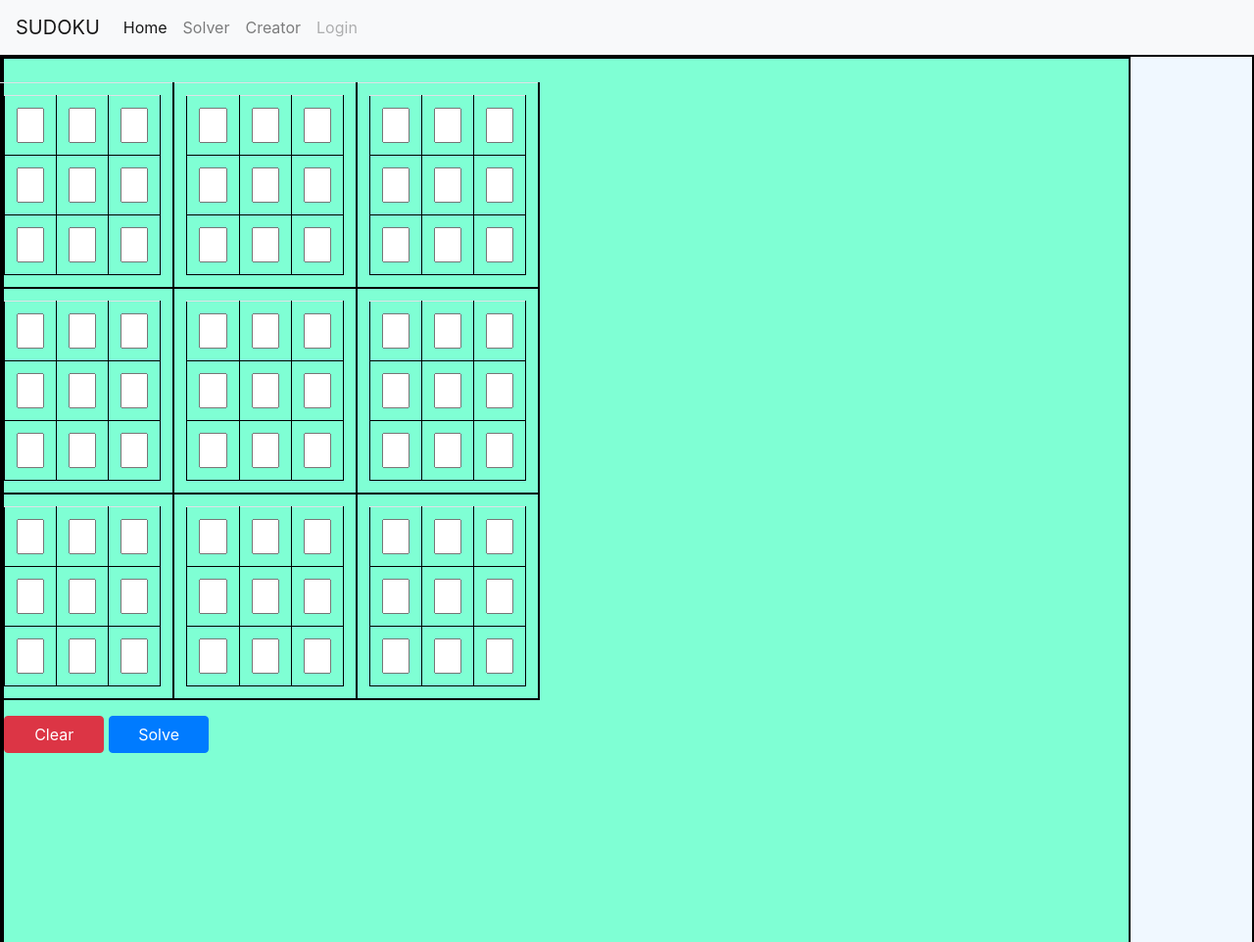
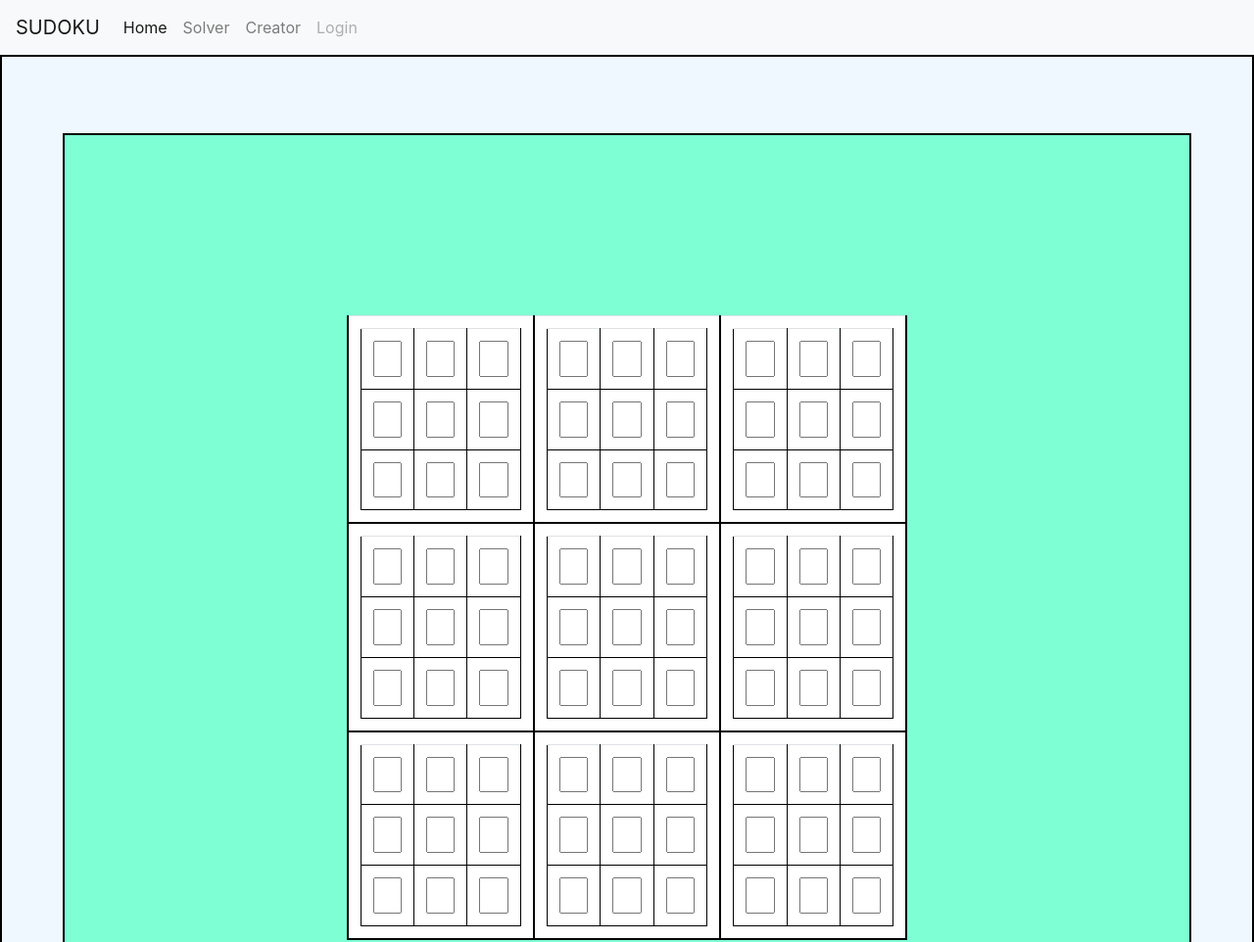
Before and after one commit to aakashsoni1999/Sudoku_Solver, a plain HTML site: page frontend/index.html in a window 1280 px wide. Shown: the top 962 px of the page at 98% size. Drawn offline with nearby package versions, Linux system fonts and the light colour scheme.

Commit message:
Update style.css

```diff
--- a/frontend/style.css
+++ b/frontend/style.css
@@ -1,8 +1,44 @@
+.outer1{
+    display: flex;
+    flex-direction: row;
+    flex-wrap: wrap;
+    justify-content: center;
+    align-items: center;
+}
+.outer2{
+    display: flex;
+    flex-direction: column;
+    flex-wrap:wrap-reverse;
+    justify-content: center;
+    align-items: center;
+}
+.outer3{
+    display: flex;
+    flex-direction: row;
+    flex-wrap:wrap;
+    justify-content: space-around;
+    align-items: center;
+}
+.warn{
+    display: flex;
+    flex-direction: row;
+    flex-wrap:wrap;
+    justify-content: center;
+    align-items: center;
+    display:none;
+}
+.warn_button{
+    display: flex;
+    flex-direction: row;
+    flex-wrap:wrap;
+    justify-content: center;
+    align-items: center;
+}
 #outer{
     height: 50vh;
   width:24vw;
-  margin-left: -1.1vw;
   border-collapse: collapse;
+  background-color: white;
 }
 .outer_data{
   border: 2px solid black;
@@ -16,9 +52,9 @@
     border:1px solid black;
 }
 .data{
-    height: 4.5vh;
-    width: 2.2vw;
-    font-size: 15pt;
+    height: 4.6vh;
+    width: 2.3vw;
+    font-size: 20pt;
     font-weight: bold;
     text-align: center;
 }
```
